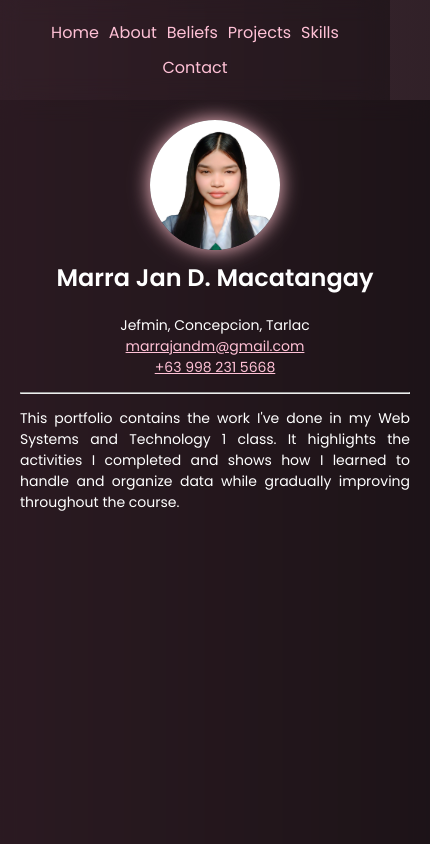
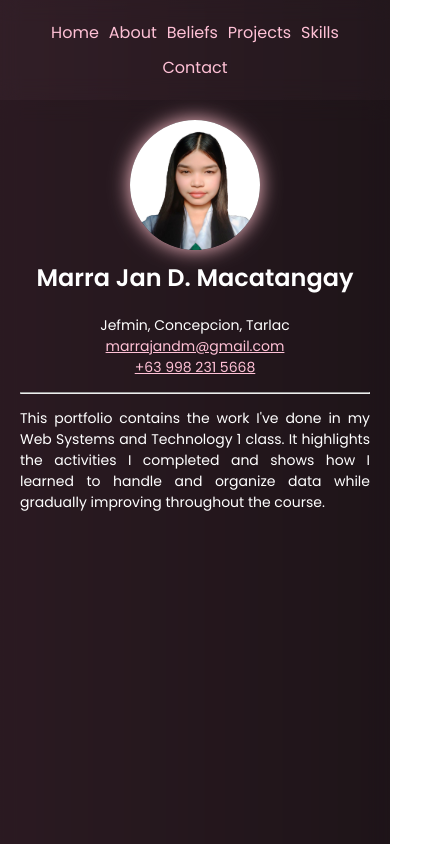
Before and after one commit to marrajdm/wansiportfolio, a plain HTML site: page index.html in a window 390 px wide. Shown: the top 844 px of the page, 430 px wide, since content can reach past the window. Drawn offline with Linux system fonts and the light colour scheme.

Commit message:
Add files via upload

```diff
--- a/index.html
+++ b/index.html
@@ -9,6 +9,10 @@
 <title>Marra | Portfolio</title>
 
 <style>
+*{
+    box-sizing: border-box;
+
+}
 html{scroll-behavior:smooth;}
 
 body{
@@ -196,16 +200,23 @@ ul li::before{
 
 @media (max-width: 768px){
 
+    body{
+        overflow-x: hidden;
+    }
+
     .wrapper{
         flex-direction: column;
+        width: 100%;
     }
 
     .sidebar{
         width: 100%;
-        text-align: center;
+        max-width: 100%;
     }
 
     .main{
+        width: 100%;
+        max-width: 100%;
         padding: 15px;
     }
 
@@ -216,13 +227,13 @@ ul li::before{
     .navbar{
         flex-wrap: wrap;
         gap: 10px;
+        width: 100%;
     }
 
     .icon{
         width: 50px;
     }
 }
-
 </style>
 </head>
 
```
